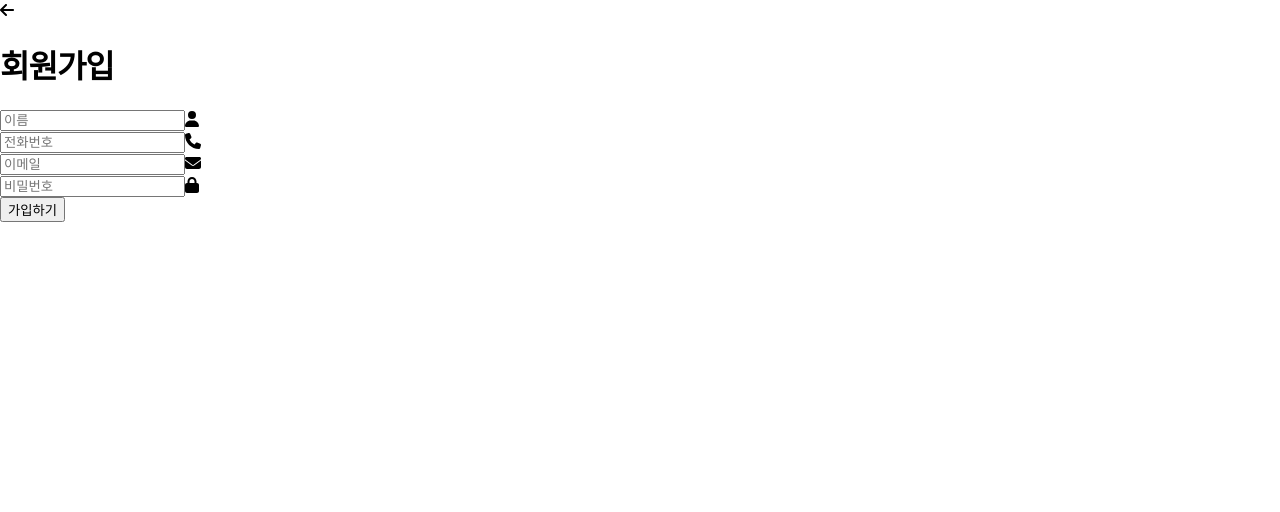
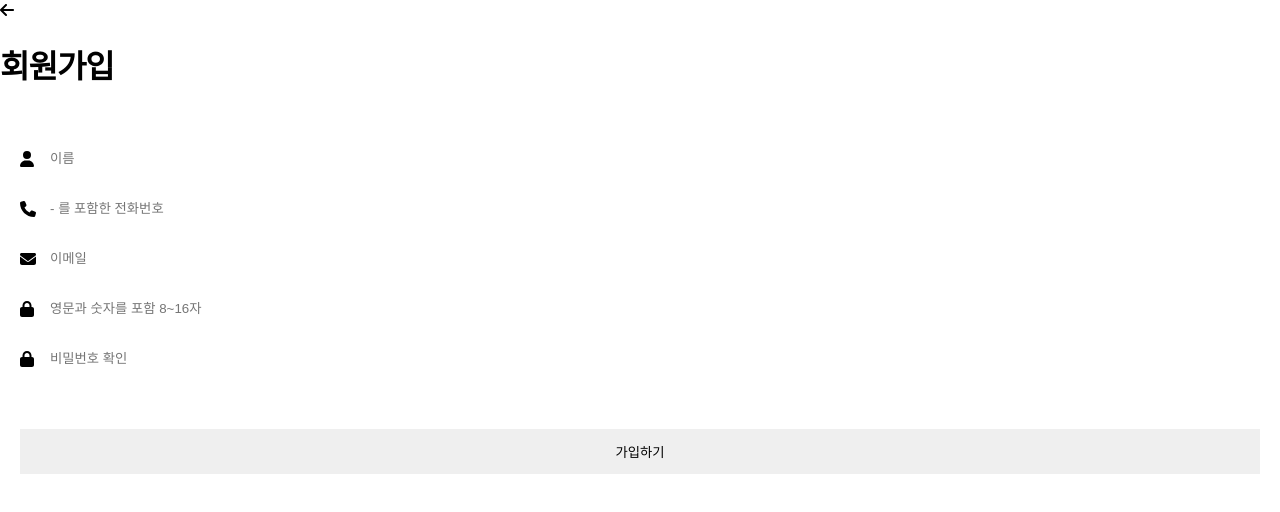
Before and after one commit to JeongbinYoon/Bodyfriend, a React (Create React App) app: page /createUser in a window 1280 px wide. Shown: the top 512 px of the page. Built offline with nearby package versions, Linux system fonts and the light colour scheme.

Commit message:
Join: Validation check, alert error message

```diff
--- a/package.json
+++ b/package.json
@@ -17,6 +17,7 @@
     "react": "^18.1.0",
     "react-daum-postcode": "^3.1.0",
     "react-dom": "^18.1.0",
+    "react-hook-form": "^7.37.0",
     "react-router-dom": "^6.3.0",
     "react-scripts": "5.0.1",
     "react-slick": "^0.29.0",
--- a/src/components/login/createUser.jsx
+++ b/src/components/login/createUser.jsx
@@ -1,5 +1,5 @@
-import React, { useRef } from "react";
-import { Link, useNavigate } from "react-router-dom";
+import React, { useRef, useState } from "react";
+import { useNavigate } from "react-router-dom";
 import Header from "../header/header";
 import styles from "./login.module.css";
 import { FontAwesomeIcon } from "@fortawesome/react-fontawesome";
@@ -11,6 +11,8 @@ import {
 } from "@fortawesome/free-solid-svg-icons";
 import { dbService } from "../../service/firebase";
 import { doc, getDoc, setDoc } from "firebase/firestore";
+import { useForm } from "react-hook-form";
+import Alert from "../../common/alert/alert";
 
 const CreateUser = ({ authService }) => {
   const nameInput = useRef();
@@ -29,21 +31,44 @@ const CreateUser = ({ authService }) => {
   };
 
   // 회원가입
-  const onEmailCreate = (event) => {
-    event.preventDefault();
+  // 회원가입 에러 알림
+  const [isAlert, setIsAlert] = useState(false);
+  const [alertMessage, setAlertMessage] = useState("");
+  const handleCheckAlert = (bool) => {
+    setIsAlert(false);
+  };
 
+  // 유효성 검사
+  const {
+    register,
+    watch,
+    handleSubmit,
+    formState: { errors },
+  } = useForm();
+  const handleValid = ({ username, number, email, password }) => {
+    onEmailCreate(username, number, email, password);
+  };
+
+  // 회원가입 진행
+  const onEmailCreate = (username, number, email, password) => {
+    console.log(email);
+    console.log(password);
     authService //
-      .emailCreate(emailInput.current.value, pwInput.current.value)
+      .emailCreate(email, password)
       .then(async (data) => {
         console.log(data);
-        await setUserData(data);
-        goToHome(nameInput.current.value, numberInput.current.value);
-        console.log(nameInput.current.value);
+        await setUserData(data, username, number);
+        goToHome(username, number);
+      })
+      .catch((error) => {
+        console.log(error.message);
+        setAlertMessage(error.message);
+        setIsAlert(true);
       });
   };
 
   // 회원가입 시 사용자 데이터 등록
-  const setUserData = async (data) => {
+  const setUserData = async (data, username, number) => {
     const userInfo = {
       userId: data.user.uid,
       name: data.user.displayName,
@@ -51,10 +76,10 @@ const CreateUser = ({ authService }) => {
       number: data.user.phoneNumber,
     };
     if (userInfo.name === null) {
-      userInfo.name = nameInput.current.value;
+      userInfo.name = username;
     }
     if (userInfo.number === null) {
-      userInfo.number = numberInput.current.value;
+      userInfo.number = number;
     }
     const userDocRef = doc(dbService, "users", data.user.uid);
     const docSnap = await getDoc(userDocRef);
@@ -75,28 +100,148 @@ const CreateUser = ({ authService }) => {
     <>
       <Header title={"회원가입"} />
       <div className={styles.login}>
-        <form>
+        <form onSubmit={handleSubmit(handleValid)}>
+          {/* 이름 */}
           <div className={styles.login_name}>
-            <input ref={nameInput} type="text" placeholder="이름" />
+            <input
+              ref={nameInput}
+              type="text"
+              placeholder="이름"
+              {...register("username", {
+                required: "이름을 입력하세요.",
+                pattern: {
+                  value: /^[가-힣]{2,4}|[a-zA-Z]{2,10}$/,
+                  message:
+                    "한글 이름 2~4자, 영문이름 2~10자 형식으로 입력해주세요.",
+                },
+              })}
+            />
             <FontAwesomeIcon className={styles.name_icon} icon={faUser} />
           </div>
+          {errors.username && (
+            <span className={styles.errorMessage}>
+              {errors.username.message}
+            </span>
+          )}
+
+          {/* 전화번호 */}
           <div className={styles.login_number}>
-            <input ref={numberInput} type="number" placeholder="전화번호" />
+            <input
+              ref={numberInput}
+              type="text"
+              placeholder="- 를 포함한 전화번호"
+              {...register("number", {
+                required: "전화번호를 입력하주세요.",
+                minLength: {
+                  value: 12,
+                  message: "전화번호를 정확히 입력해주세요.",
+                },
+                maxLength: {
+                  value: 13,
+                  message: "전화번호를 정확히 입력해주세요.",
+                },
+                pattern: {
+                  value: /^[0-9]{3}-[0-9]{3,4}-[0-9]{4}$/,
+                  message:
+                    "숫자, -를 포함하여 전화번호 형식에 맞게 입력해주세요.",
+                },
+              })}
+            />
             <FontAwesomeIcon className={styles.number_icon} icon={faPhone} />
           </div>
+          {errors.number && (
+            <span className={styles.errorMessage}>{errors.number.message}</span>
+          )}
+
+          {/* 이메일 */}
           <div className={styles.login_id}>
-            <input ref={emailInput} type="email" placeholder="이메일" />
+            <input
+              ref={emailInput}
+              type="text"
+              placeholder="이메일"
+              {...register("email", {
+                required: "이메일을 입력하세요.",
+                pattern: {
+                  value:
+                    /^([\w-]+(?:\.[\w-]+)*)@((?:[\w-]+\.)*\w[\w-]{0,66})\.([a-z]{2,6}(?:\.[a-z]{2})?)$/,
+                  message: "이메일 형식이 맞지 않습니다.",
+                },
+              })}
+            />
             <FontAwesomeIcon className={styles.id_icon} icon={faEnvelope} />
           </div>
+          {errors.email && (
+            <span className={styles.errorMessage}>{errors.email.message}</span>
+          )}
+
+          {/* 비밀번호 */}
           <div className={styles.login_pw}>
-            <input ref={pwInput} type="password" placeholder="비밀번호" />
+            <input
+              ref={pwInput}
+              type="password"
+              placeholder="영문과 숫자를 포함 8~16자"
+              {...register("password", {
+                required: "비밀번호를 입력하세요.",
+                pattern: {
+                  value: /^(?=.*\d)(?=.*[a-zA-ZS]).{8,}/,
+                  message: "영문, 숫자를 혼용하여 입력해주세요.",
+                },
+                minLength: {
+                  value: 8,
+                  message: "최소 8자리를 입력해주세요.",
+                },
+                maxLength: {
+                  value: 16,
+                  message: "16자 이하의 비밀번호만 사용가능합니다.",
+                },
+              })}
+            />
             <FontAwesomeIcon className={styles.pw_icon} icon={faLock} />
           </div>
-          <button onClick={onEmailCreate} className={styles.loginBtn}>
-            가입하기
-          </button>
+          {errors.password && (
+            <span className={styles.errorMessage}>
+              {errors.password.message}
+            </span>
+          )}
+
+          {/* 비밀번호 */}
+          <div className={styles.login_pw}>
+            <input
+              ref={pwInput}
+              type="password"
+              placeholder="비밀번호 확인"
+              {...register("passwordCheck", {
+                required: "비밀번호를 다시 입력하세요.",
+                validate: (value) =>
+                  value === watch("password") ||
+                  "비밀번호가 일치하지 않습니다.",
+              })}
+            />
+            <FontAwesomeIcon className={styles.pw_icon} icon={faLock} />
+          </div>
+          {errors.passwordCheck && (
+            <span className={styles.errorMessage}>
+              {errors.passwordCheck.message}
+            </span>
+          )}
+
+          {/* 가입하기 버튼 */}
+          <input
+            type="submit"
+            // onClick={onEmailCreate}
+            className={styles.loginBtn}
+            value="가입하기"
+          />
         </form>
       </div>
+      {isAlert && (
+        <Alert
+          onCheckAlert={handleCheckAlert}
+          title="알림"
+          content={alertMessage}
+          btnName="확인"
+        />
+      )}
     </>
   );
 };
--- a/src/components/login/login.jsx
+++ b/src/components/login/login.jsx
@@ -34,7 +34,7 @@ const Login = ({ authService }) => {
     });
   };
 
-  // alert
+  // 로그인 에러 알림
   const [isAlert, setIsAlert] = useState(false);
   const [alertMessage, setAlertMessage] = useState("");
   const handleCheckAlert = (bool) => {
@@ -53,7 +53,7 @@ const Login = ({ authService }) => {
         goToHome(data.user.uid, name, data.user.photoURL);
       })
       // 에러처리: auth_service에서 던진 에러
-      .catch(function (error) {
+      .catch((error) => {
         console.log(error.message);
         setAlertMessage(error.message);
         setIsAlert(true);
--- a/src/components/login/login.module.css
+++ b/src/components/login/login.module.css
@@ -1,14 +1,6 @@
 @value font-mExtraLarge, font-mMedium, font-btn, radius-small from '../../common/size.css';
-@value line-grey, color-gold, color-white, color-grey, color-darkBlack from '../../common/colors.css';
+@value line-grey, gradient-brown, color-white, color-grey, color-darkBlack from '../../common/colors.css';
 
-/* PC (해상도 1024px)*/
-@media all and (min-width: 1024px) {
-}
-/* 테블릿 가로, 테블릿 세로 (해상도 768px ~ 1023px)*/
-@media all and (min-width: 768px) and (max-width: 1023px) {
-}
-/* 모바일 가로, 모바일 세로 (해상도 480px ~ 767px)*/
-@media all and (max-width: 767px) {
 .login {
   display: flex;
   flex-direction: column;
@@ -34,7 +26,8 @@
 
 .login_name,
 .login_number,
-  .login_id {
+.login_id,
+.login_pw {
   margin-bottom: 10px;
 }
 
@@ -60,6 +53,12 @@
   font-size: font-mExtraLarge;
 }
 
+.errorMessage {
+  margin: 0 0 5px 30px;
+
+  color: #c52626;
+}
+
 .login .loginBtn {
   height: 45px;
   margin-top: 40px;
@@ -68,7 +67,7 @@
   font-size: font-btn;
   border: none;
   border-radius: radius-small;
-    background-color: color-gold;
+  background: gradient-brown;
 }
 
 .sub {
@@ -118,4 +117,3 @@
   margin-top: 50px;
   opacity: 70%;
 }
-}
```
Also changed, not shown: src/service/auth_service.js (+19 -9 lines), 1 other file (tests, documents, lock files or other folders). Lines whose indentation alone changed are shown as unchanged.
